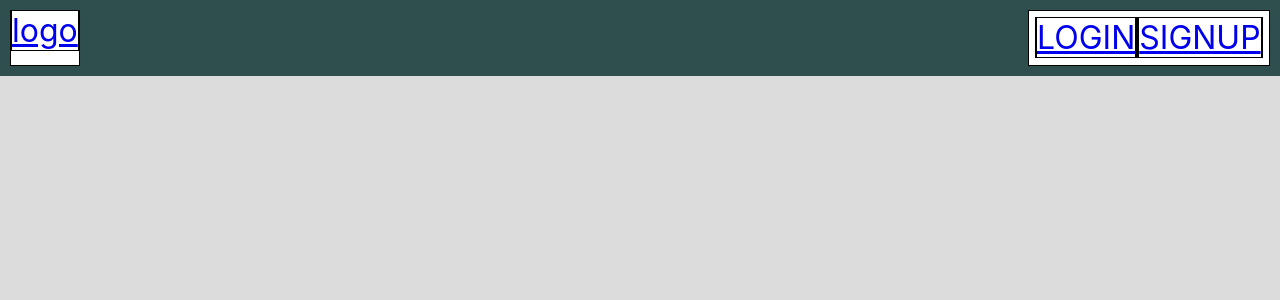
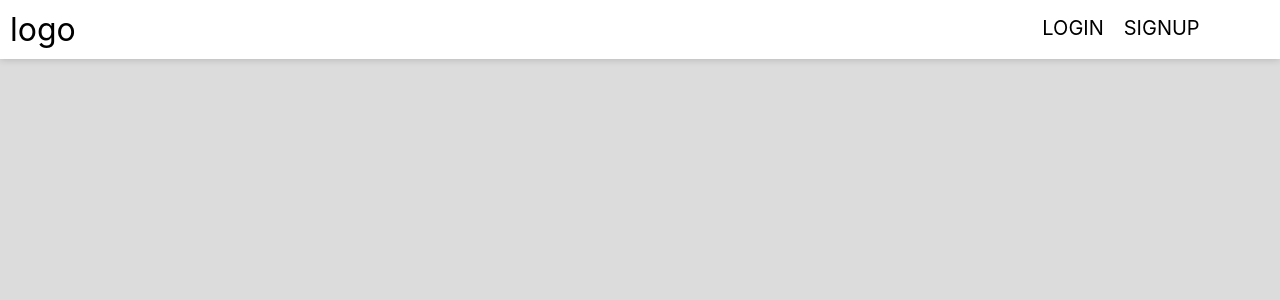
Before and after one commit to codestates/Animal_Palm, a React (Create React App) app in the folder react-animal_palm_client/: page / in a window 1280 px wide. Shown: the top 300 px of the page. Built offline with nearby package versions, Linux system fonts and the light colour scheme.

Commit message:
[Client] / #97 / feature/navigationbar : update css

```diff
--- a/react-animal_palm_client/src/Pages/components/Navigationbar.css
+++ b/react-animal_palm_client/src/Pages/components/Navigationbar.css
@@ -2,12 +2,13 @@
 .nav-container {
     position: fixed;
     top:0;
-    background-color: darkslategrey;
+    background-color: white;
     width: 100%;
     display: flex;
     justify-content: space-between;
     margin:0;
     padding: 0;
+    box-shadow: rgba(0, 0, 0, 0.2) 0px 0px 8px 0px;
 
     font-size: 2em;
     padding: 10px;
@@ -22,8 +23,40 @@
     cursor: pointer;
 }
 
-a {
-    border:1px solid black;
-    background-color: white;
+.right-top-children {
+    display: flex;
+    margin-right: 2em;
+}
 
+.right-top-children > a {
+    font-size: 20px;
+    position: relative;
+    margin-left : 1em;
+    text-decoration: none;
+    color:black
 }
+
+.right-top-children > a::after {
+    content:'';
+    position:absolute;
+    left:0;
+    bottom:-7px;
+    width: 0;
+    height: 2px;
+    margin: 5px 0 0;
+    /* z-index: 1; */
+    border-bottom:solid 0px black;
+    transition: all 1s ease-in-out;
+    background-color: black;
+}
+
+.right-top-children > a:hover::after {
+    width: 100%;
+}
+
+.nav-container > a {
+    text-decoration: none;
+    border: none;
+    background-color: unset;
+    color:black
+}
--- a/react-animal_palm_client/src/Pages/components/navigationbar.js
+++ b/react-animal_palm_client/src/Pages/components/navigationbar.js
@@ -20,20 +20,20 @@ function Navigaitionbar({
           </Link>
         <a className='right-top'>
           {isLogin?
-          <>
+          <span className="right-top-children">
             <Link to="/mypage">
             <li><a>MYPAGE</a></li>
             </Link>
             <li><a onClick={logoutHandler}>LOGOUT</a></li>
-          </>
-        : <>
+          </span>
+        : <span className="right-top-children">
           <Link to='/login'>
           <li><a>LOGIN</a></li>
           </Link>
           <Link to='/signup'>
           <li><a>SIGNUP</a></li>
           </Link>
-        </>
+        </span>
         }
         </a>
       </ul>
```
